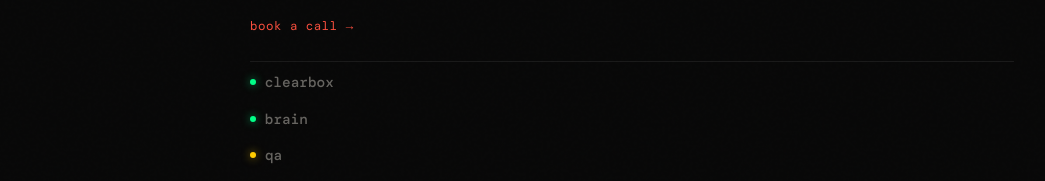
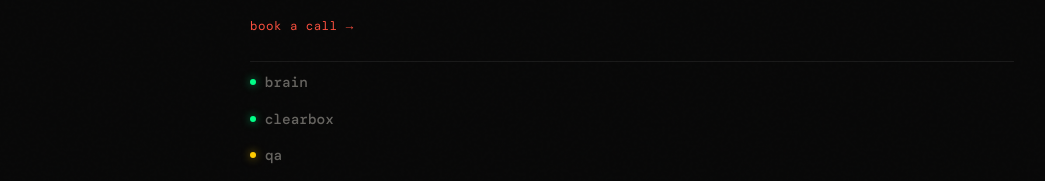
Before and after one commit to d00mkeeps/portfolio, a React (Vite) app: page / in a window 1280 px wide. Shown: the part 278-459 px from the top of the page, without its empty margins (8-1053 px from the left). Built offline with nearby package versions, Linux system fonts and the light colour scheme; a web font is replaced by a local one.

Commit message:
style: sort project list alphabetically

```diff
--- a/src/components/LinkBuilder.jsx
+++ b/src/components/LinkBuilder.jsx
@@ -4,14 +4,14 @@ import styles from './LinkBuilder.module.css'
 // ─── Data ────────────────────────────────────────────────────────────────────
 const SUBS = [
   {
+    slug: 'brain',
+    label: 'brain.mileshillary.com',
+    live: 'https://brain.mileshillary.com',
+  },
+  {
     slug: 'clearbox',
     label: 'clearbox.mileshillary.com',
     live: null,
-  },
-  {
-    slug: 'brain',
-    label: 'brain.mileshillary.com',
-    live: 'https://brain.mileshillary.com',
   },
   {
     slug: 'qa',
```
